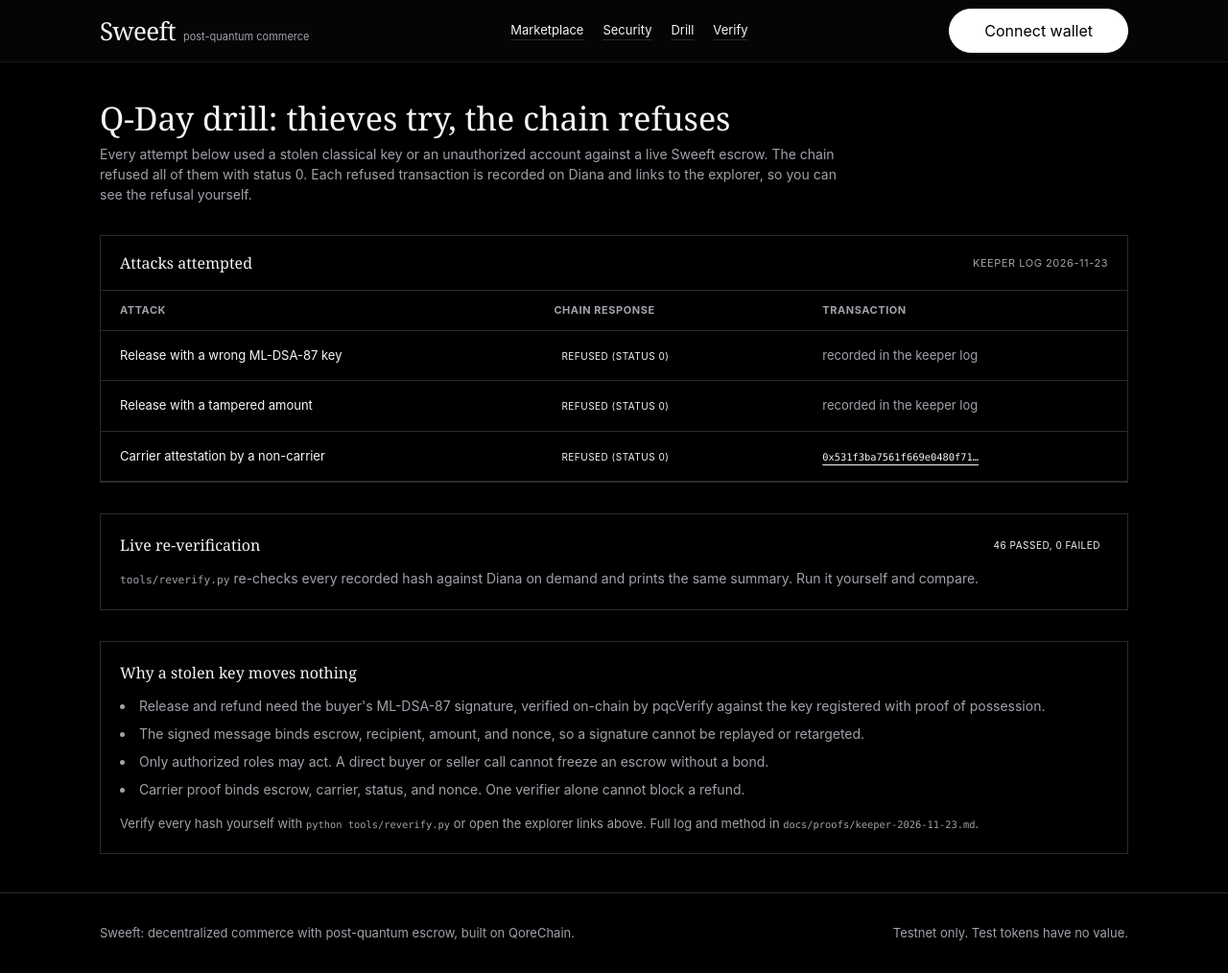
After one commit to Dekantiok/sweeft-qorechain, a Django app: page /drill/ in a window 1280 px wide. The commit adds this page. Shown: the whole page at 96% size. Run offline with Django 5.2, Linux system fonts and the light colour scheme; some libraries are stand-ins or nearby versions.

Commit message:
Evidence polish with reverify script and live drill page

```diff
--- a/apps/blockchain/urls.py
+++ b/apps/blockchain/urls.py
@@ -10,4 +10,5 @@ urlpatterns = [
     path("verify/", views_proof.verify_tx_page, name="verify"),
     path("proof/escrow/<int:escrow_id>/", views_proof.escrow_proof, name="escrow_proof"),
     path("security/", views_proof.security_page, name="security"),
+    path("drill/", views_proof.drill_page, name="drill"),
 ]
--- a/apps/blockchain/views_proof.py
+++ b/apps/blockchain/views_proof.py
@@ -163,6 +163,24 @@ def escrow_proof(request, escrow_id: int):
     )
 
 
+def drill_page(request):
+    """Live Q-Day drill: keeper attack attempts and their on-chain refusals."""
+    attacks = [
+        {"name": "Release with a wrong ML-DSA-87 key", "response": "refused (status 0)", "tx": ""},
+        {"name": "Release with a tampered amount", "response": "refused (status 0)", "tx": ""},
+        {
+            "name": "Carrier attestation by a non-carrier",
+            "response": "refused (status 0)",
+            "tx": "0x531f3ba7561f669e0480f7124cebbe5a41425a998282e48d4618eb8cd92d0a66",
+        },
+    ]
+    return render(
+        request,
+        "blockchain/drill.html",
+        {"attacks": attacks, "network": get_network()},
+    )
+
+
 def security_page(request):
     """Who can move money — every gate with its on-chain proof."""
     import os
--- a/templates/base.html
+++ b/templates/base.html
@@ -37,6 +37,7 @@
                     <a href="/logistics/" class="text-ink underline decoration-line underline-offset-[5px] hover:decoration-accent transition-colors">Logistics</a>
                     {% endif %}
                     <a href="/security/" class="text-ink underline decoration-line underline-offset-[5px] hover:decoration-accent transition-colors">Security</a>
+                    <a href="/drill/" class="text-ink underline decoration-line underline-offset-[5px] hover:decoration-accent transition-colors">Drill</a>
                     <a href="/verify/" class="text-ink underline decoration-line underline-offset-[5px] hover:decoration-accent transition-colors">Verify</a>
                 </div>
                 <div class="flex items-center gap-3">
--- /dev/null
+++ b/templates/blockchain/drill.html
@@ -0,0 +1,72 @@
+{% extends "base.html" %}
+
+{% block title %}Q-Day drill: Sweeft{% endblock %}
+
+{% block content %}
+<div>
+    <h1 class="font-serif text-[28px] leading-[1.1] lg:text-[34px]">Q-Day drill: thieves try, the chain refuses</h1>
+    <p class="mt-2 max-w-3xl text-sm leading-[21px] text-muted">
+        Every attempt below used a stolen classical key or an unauthorized account against a live
+        Sweeft escrow. The chain refused all of them with status 0. Each refused transaction is
+        recorded on Diana and links to the explorer, so you can see the refusal yourself.
+    </p>
+</div>
+
+<div class="mt-8 border border-line">
+    <div class="border-b border-line px-5 py-4 flex items-center justify-between gap-3">
+        <h2 class="font-serif text-[22px] leading-[1.15]">Attacks attempted</h2>
+        <span class="text-[11px] uppercase tracking-wider text-muted">Keeper log 2026-11-23</span>
+    </div>
+    <div class="overflow-x-auto">
+        <table class="w-full text-[13px]">
+            <thead>
+                <tr class="border-b border-line text-left uppercase tracking-wider text-muted text-[11px]">
+                    <th class="px-5 py-3">Attack</th>
+                    <th class="px-5 py-3">Chain response</th>
+                    <th class="px-5 py-3">Transaction</th>
+                </tr>
+            </thead>
+            <tbody>
+                {% for attack in attacks %}
+                <tr class="border-b border-line last:border-0">
+                    <td class="px-5 py-4">{{ attack.name }}</td>
+                    <td class="px-5 py-4"><span class="badge badge-refunded">{{ attack.response }}</span></td>
+                    <td class="px-5 py-4">
+                        {% if attack.tx %}
+                        <a class="hash text-ink underline underline-offset-4 hover:decoration-white" href="{{ network.explorer_url }}/tx/{{ attack.tx }}" target="_blank" rel="noopener">{{ attack.tx|truncatechars:26 }}</a>
+                        {% else %}
+                        <span class="text-muted">recorded in the keeper log</span>
+                        {% endif %}
+                    </td>
+                </tr>
+                {% endfor %}
+            </tbody>
+        </table>
+    </div>
+</div>
+
+<div class="mt-8 border border-line p-5">
+    <div class="flex flex-wrap items-center justify-between gap-3">
+        <h2 class="font-serif text-[22px] leading-[1.15]">Live re-verification</h2>
+        <span class="badge badge-active">46 passed, 0 failed</span>
+    </div>
+    <p class="mt-3 text-[14px] leading-[21px] text-muted">
+        <span class="hash">tools/reverify.py</span> re-checks every recorded hash against Diana
+        on demand and prints the same summary. Run it yourself and compare.
+    </p>
+</div>
+
+<div class="mt-8 border border-line p-5">
+    <h2 class="font-serif text-[22px] leading-[1.15]">Why a stolen key moves nothing</h2>
+    <ul class="mt-3 list-disc list-inside space-y-2 text-[14px] leading-[21px] text-muted">
+        <li>Release and refund need the buyer's ML-DSA-87 signature, verified on-chain by pqcVerify against the key registered with proof of possession.</li>
+        <li>The signed message binds escrow, recipient, amount, and nonce, so a signature cannot be replayed or retargeted.</li>
+        <li>Only authorized roles may act. A direct buyer or seller call cannot freeze an escrow without a bond.</li>
+        <li>Carrier proof binds escrow, carrier, status, and nonce. One verifier alone cannot block a refund.</li>
+    </ul>
+    <p class="mt-4 text-[13px] text-muted">
+        Verify every hash yourself with <span class="hash">python tools/reverify.py</span> or open the explorer links above.
+        Full log and method in <span class="hash">docs/proofs/keeper-2026-11-23.md</span>.
+    </p>
+</div>
+{% endblock %}
```
Also changed, not shown: tools/reverify.py (added, +80 -0 lines), README.md.
